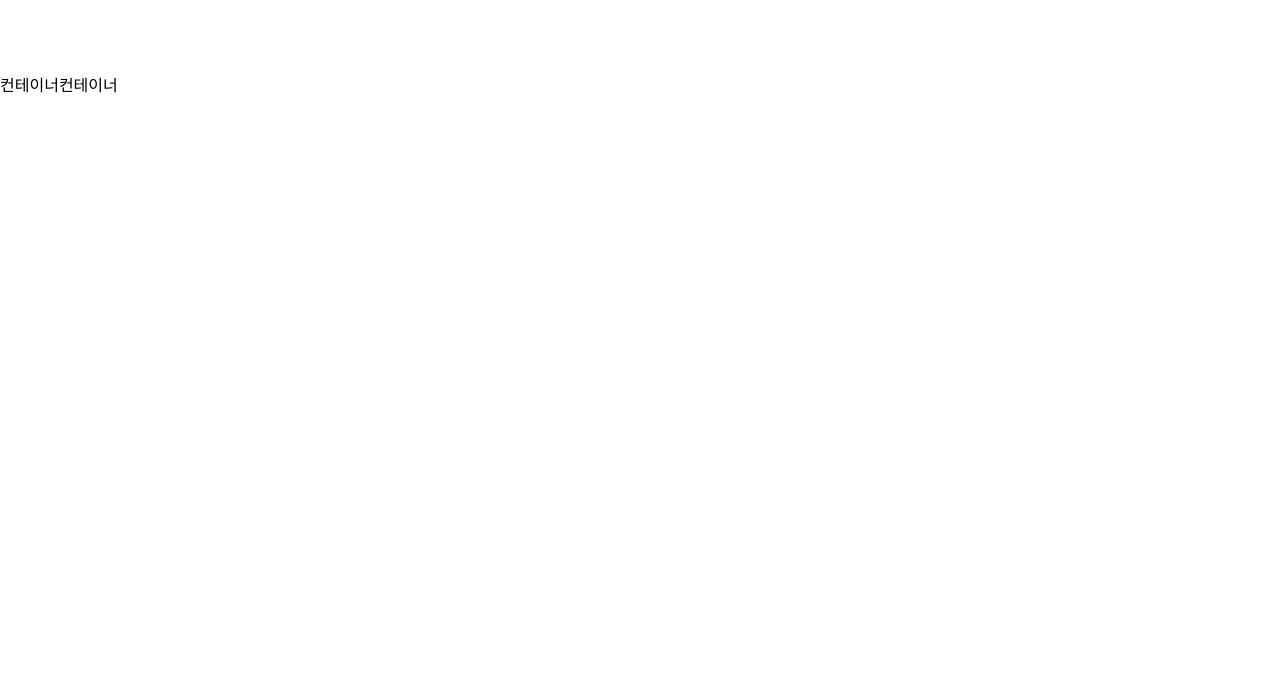
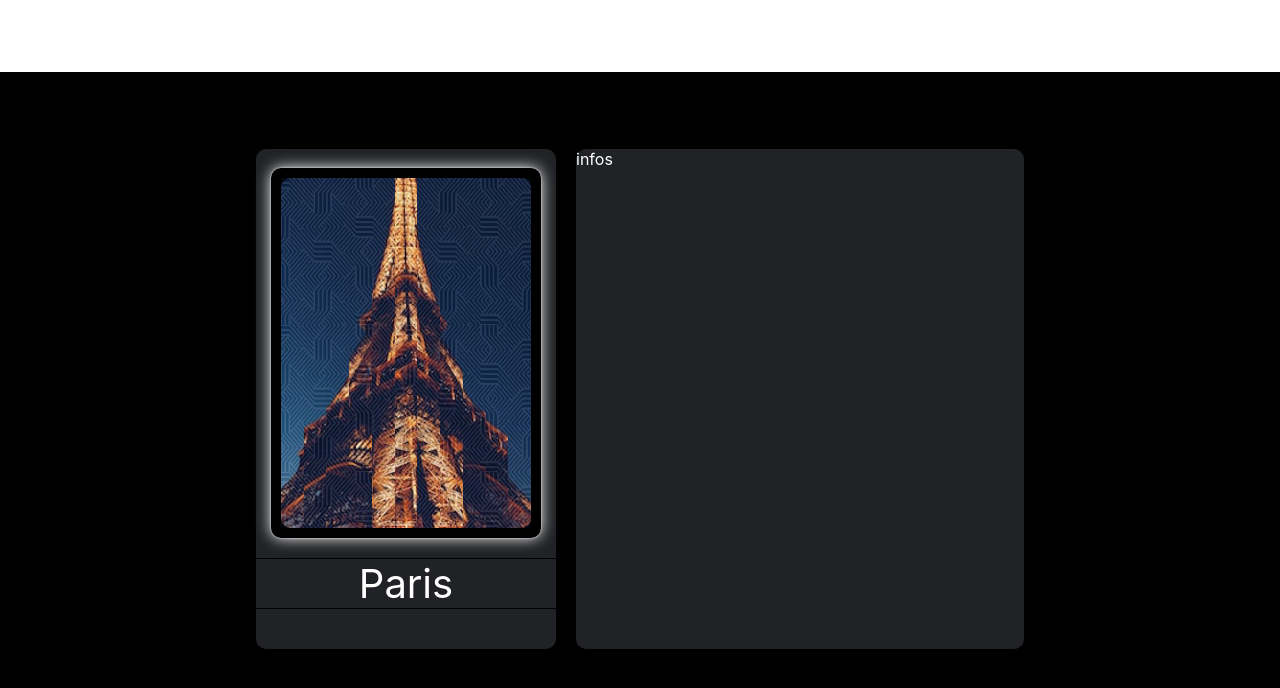
Before and after one commit to codestates-beb/BEB-06-Unleash, a React (Create React App) app in the folder Unleash_client/: page /nftdetailpage in a window 1280 px wide. Shown: the top 688 px of the page. Built offline with nearby package versions, Linux system fonts and the light colour scheme.

Commit message:
style: nfts, nft components

```diff
--- a/Unleash_client/src/pages/NftDetailPage.jsx
+++ b/Unleash_client/src/pages/NftDetailPage.jsx
@@ -1,4 +1,5 @@
 import React from "react";
+import DefaultNft from '../components/NFTs/DefaultNft'
 
 const NftDetailPage = () => {
   return (
@@ -6,8 +7,18 @@
       {/* 헤더헤더 */}
       <div className="detailpage">
         <div className="detailpage_container">
-          컨테이너컨테이너
+          <div className="detailpage_container_nft">
+            <div className="detailpage_container_nft_container">
+              <DefaultNft/>
+              <div className="detailpage_nft_info">
+                <span>Paris</span>
 
+              </div>
+            </div>
+          </div>
+          <div className="detailpage_container_info">
+            infos
+          </div>
         </div>
       </div>
     </>
--- a/Unleash_client/src/resources/css/App.css
+++ b/Unleash_client/src/resources/css/App.css
@@ -823,7 +823,7 @@
   height: 350px;
   background-color: black;
   border-radius: 10px;
-  box-shadow: 0 0px 2px white ,0 0px 4px white, 0 0px 8px white,0 0px 16px white, 0 0px 32px white;
+  box-shadow: 0 0px 2px white, 0 0px 15px white;
   transform-style: preserve-3d;
   animation: nftrotate 0.5s ease-in ;
   animation-fill-mode: forwards;
@@ -858,7 +858,7 @@
   height: 350px;
   background-color: black;
   border-radius: 10px;
-  box-shadow: 0 0px 2px white ,0 0px 4px white, 0 0px 8px white,0 0px 16px white, 0 0px 32px white;
+  box-shadow: 0 0px 2px white, 0 0px 15px white;
   transform-style: preserve-3d;
   animation: nftrotate1 0.5s ease-in ;
   animation-fill-mode: forwards;
@@ -1441,8 +1441,63 @@
 
 .detailpage {
   margin-top: 72px;
+  width: 100%;
+  height: 100vh;
+  background-color: black;
+}
+.detailpage_container {
+  display: flex;
+  flex-direction: row;
+  margin: 0 20%;
+  justify-content: baseline;
+}
+
+.detailpage_container_nft {
+  display: flex;
+  flex-direction: column;
+  margin-top: 10%;
+  width: 500px;
+  height: 500px;
+  background-color: rgb(32, 34, 37);
+  color: white;
+  justify-content: center;
+  align-items: center;
+  border-radius: 10px;
+}
+
+.detailpage_container_nft_container {
+  display: flex;
+  position: relative;
+  justify-content: center;
+  align-items: center;
+  flex-direction: column;
+  width: 300px;
+  height: 400px;
+}
+
+.detailpage_container_nft_container .nft_buy_button_active button {
+  display: none;
+}
+
+.detailpage_nft_info {
+  display: flex;
+  justify-content: center;
+  margin: 20px;
+  width: 100%;
+  border-top: 1px solid black;
+  border-bottom: 1px solid black;
+  font-size: 40px;
 }
 
 
+.detailpage_container_info {
+  margin-left: 20px;
+  width: 800px;
+  height: 500px;
+  background-color: rgb(32, 34, 37);
+  color: white;
+  border-radius: 10px;
+  margin-top: 10%;
+}
 
 /****************Detail_Page*******************/
```
Also changed, not shown: Unleash_client/src/resources/image/Newyork2.jpg (added).
